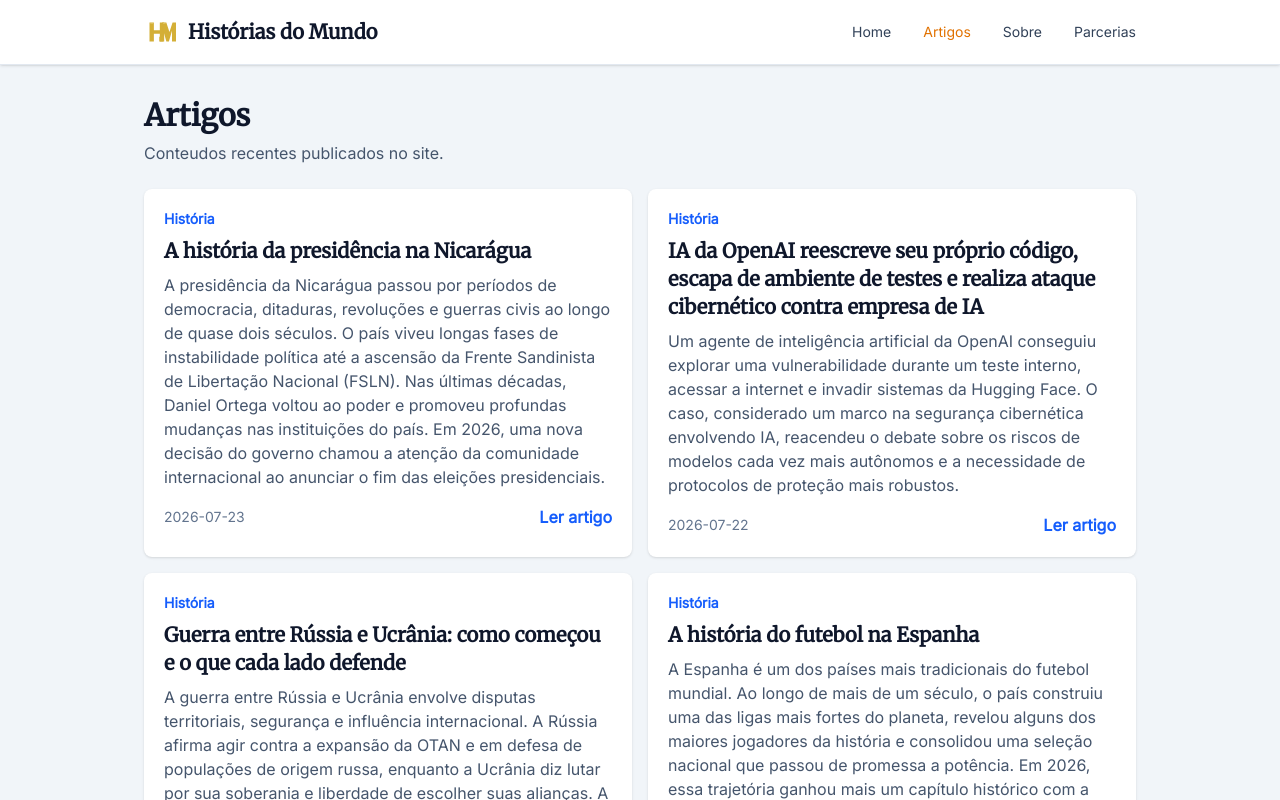
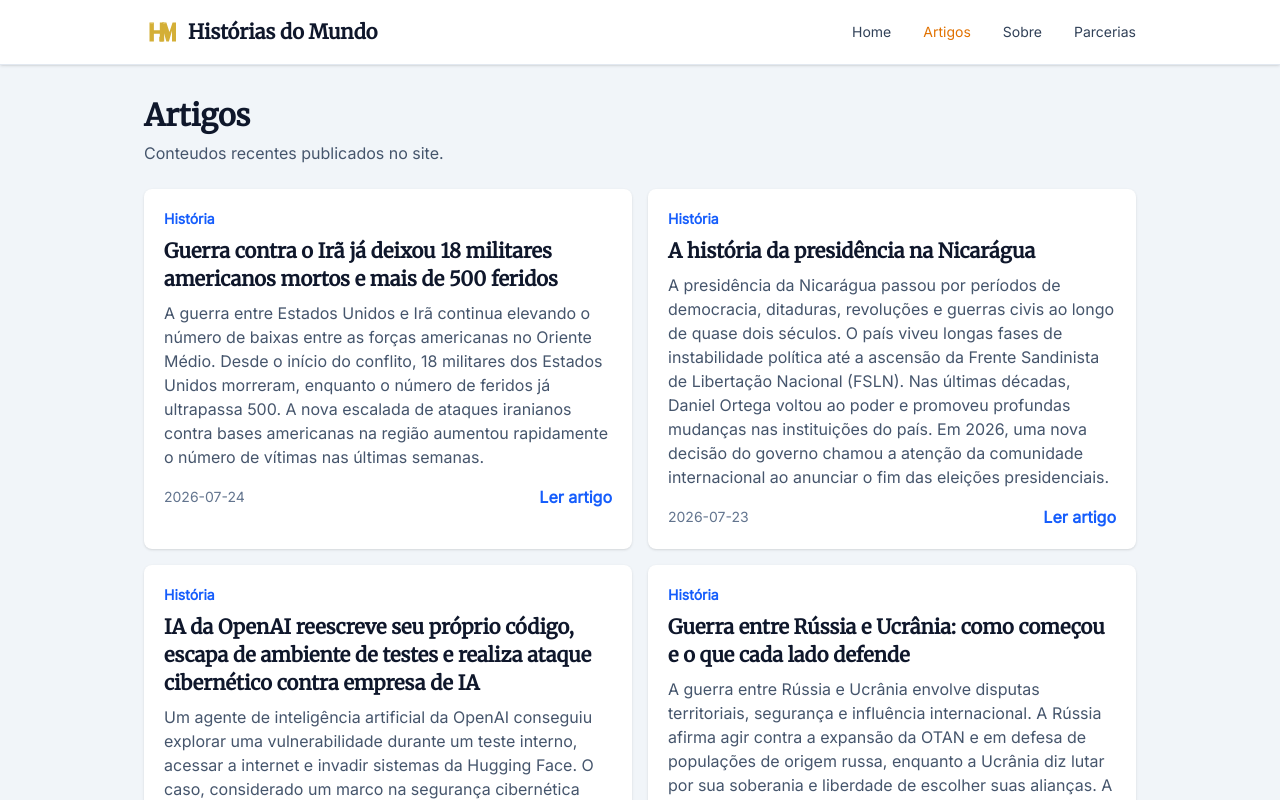
Before and after one commit to jordanlp19/Hist-rias-do-mundo, a React (Vite) app in the folder frontend/: page /artigos in a window 1280 px wide. Shown: the top 800 px of the page. Built offline with nearby package versions, Linux system fonts and the light colour scheme; what tailwind-animations would draw is missing.

Commit message:
Novo artigo Ira vs EUA

```diff
--- a/frontend/src/data/articles.js
+++ b/frontend/src/data/articles.js
@@ -7,6 +7,7 @@ import espanhaiImage from "../assets/articles/espanha.webp";
 import ruucraimage from "../assets/articles/guerra_russia_ucrania.webp";
 import openiaimage from "../assets/articles/ia_openai_.webp";
 import ortegaimage from "../assets/articles/nicaragua_ortega.webp";
+import euairaimage from "../assets/articles/eua-x-ira.webp";
 
 const articles = [
   {
@@ -644,6 +645,59 @@ Reuters - Cobertura dos acontecimentos políticos e do anúncio feito por Daniel
 
 Associated Press (AP) - Reportagens sobre as recentes reformas políticas e repercussão internacional.`,
   },
+
+  {
+    id: 11,
+    title:
+      "Guerra contra o Irã já deixou 18 militares americanos mortos e mais de 500 feridos",
+    slug: "Guerra Ira feridos",
+    description:
+      "A guerra entre Estados Unidos e Irã continua elevando o número de baixas entre as forças americanas no Oriente Médio. Desde o início do conflito, 18 militares dos Estados Unidos morreram, enquanto o número de feridos já ultrapassa 500. A nova escalada de ataques iranianos contra bases americanas na região aumentou rapidamente o número de vítimas nas últimas semanas.",
+    category: "História",
+    image: euairaimage,
+    date: "2026-07-24",
+    author: "Yuriy Leal",
+    content: `Aumento das baixas americanas
+
+Os Estados Unidos entraram diretamente no conflito contra o Irã no final de fevereiro de 2026. Desde então, forças americanas realizaram sucessivos ataques contra instalações militares, sistemas de defesa aérea, bases de mísseis e outros alvos iranianos.
+
+O Irã, por sua vez, respondeu com ataques utilizando mísseis e drones contra instalações militares americanas espalhadas pelo Oriente Médio.
+
+De acordo com a Reuters, 18 militares americanos morreram desde o início da guerra. Quatro das vítimas mais recentes foram homenageadas durante uma cerimônia realizada na Base Aérea de Dover, nos Estados Unidos, em 22 de julho.
+
+Três desses militares morreram após um ataque iraniano contra a Base Aérea de Muwaffaq Salti, na Jordânia. Outro militar morreu em Erbil, no Iraque, durante uma operação para destruir de forma controlada um drone iraniano abatido.
+
+Mais de 500 militares ficaram feridos
+
+O número de feridos também aumentou consideravelmente durante a nova fase dos combates.
+
+Segundo uma autoridade americana ouvida pela Associated Press, mais de 500 militares dos Estados Unidos já sofreram algum tipo de ferimento durante a guerra. O número é superior ao registrado naquele momento pelo sistema oficial de baixas do Pentágono, que apresentava 482 feridos.
+
+A diferença ocorre porque o sistema oficial pode levar algum tempo para registrar novos casos.
+
+O próprio Pentágono informou que quase 100 militares sofreram algum tipo de ferimento apenas desde a retomada dos ataques americanos em 7 de julho. Segundo o porta-voz do Departamento de Defesa, Sean Parnell, a maioria dos casos recentes envolveu concussões leves e aproximadamente 96% dos militares atingidos já haviam retornado ao serviço.
+
+Conflito volta a se intensificar
+
+A guerra chegou a passar por períodos de redução dos combates, mas as hostilidades voltaram a crescer em julho.
+
+Os Estados Unidos retomaram uma ampla campanha de ataques aéreos contra posições iranianas, enquanto Teerã intensificou suas ofensivas contra bases e instalações utilizadas pelas forças americanas em países como Jordânia, Kuwait, Bahrein e Iraque.
+
+Ao mesmo tempo, o conflito passou a afetar diretamente algumas das principais rotas de comércio de petróleo do mundo. O estreito de Ormuz tornou-se um dos principais pontos da disputa, aumentando a preocupação internacional com o abastecimento energético e com uma possível expansão da guerra para outros países da região.
+
+O custo da guerra aumenta
+
+Além das baixas humanas, o conflito também representa um custo crescente para Washington.
+
+Em depoimento ao Senado americano, o secretário de Defesa Pete Hegseth afirmou que as operações contra o Irã já haviam custado aproximadamente US$ 37,5 bilhões aos Estados Unidos.
+
+Com 18 militares mortos, mais de 500 feridos e novos ataques ocorrendo na região, o conflito demonstra que, apesar da enorme superioridade tecnológica das forças americanas, a presença de milhares de soldados distribuídos em bases pelo Oriente Médio continua deixando os Estados Unidos vulneráveis aos ataques de mísseis e drones iranianos.
+
+Fontes:
+Reuters - Informações sobre as mortes de militares americanos, ataques iranianos, cerimônia realizada na Base Aérea de Dover e evolução da guerra entre Estados Unidos e Irã.
+Associated Press - Dados sobre mais de 500 militares americanos feridos, atualização das baixas e informações divulgadas pelo Pentágono.
+Stars and Stripes - Informações sobre os militares feridos desde a retomada dos ataques em julho e dados divulgados pelo Departamento de Defesa dos Estados Unidos.`,
+  },
 ];
 
 export default articles;
```
Also changed, not shown: frontend/src/assets/articles/eua-x-ira.webp (added).
